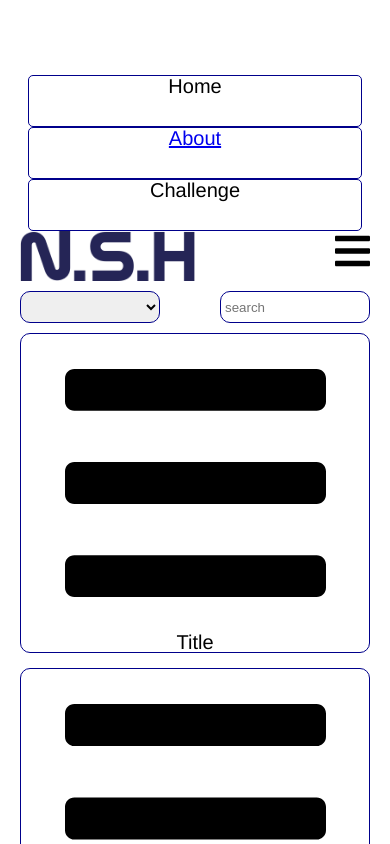
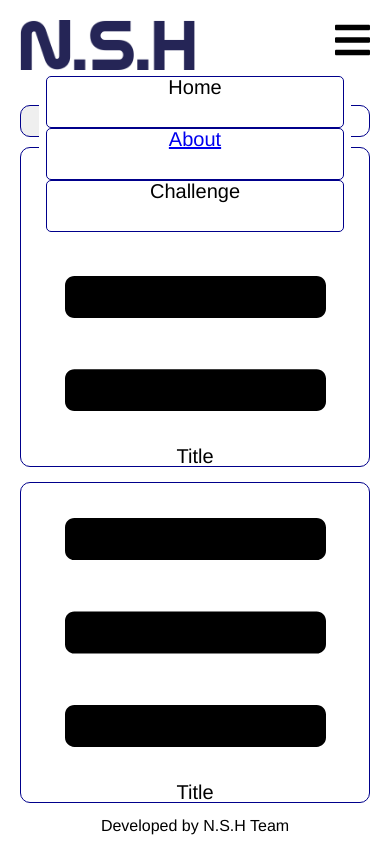
Before and after one commit to Group-Hacka/NASASPACEAPPS-n.s.h., a website: page src/index.html in a window 390 px wide. Both pictures are taken after a click on the element 352 px from the left and 45 px from the top of the page. Shown: the top 844 px of the page. Drawn offline with Linux system fonts and the light colour scheme.

Commit message:
menu fixo

```diff
--- a/src/index.html
+++ b/src/index.html
@@ -9,7 +9,7 @@
 </head>
 <body>
     <header class="header">
-        <div id="show-menu" class="menu-hidden style-menu">
+        <div id="show-menu" class="menu-hidden style-pages">
             <div class="pages">Home</div>
             <div class="pages"><a href="about.html">About</a></div>
             <div class="pages">Challenge</div>
@@ -18,7 +18,7 @@
             <img class="logo" src="60e04b406b927e17d854f5271d05db48.png" alt="logo-nsh">
             <div id="menu-bar" class="menu-bar" ><img src="bars-solid.svg" alt="menu"></div>
         </div>
-        <div class="menu-style">
+        <div class="menu-style margin-top-menu">
             <select class="select" name="" id=""></select>
             <input class="search" type="text" placeholder="search">
         </div>
--- a/src/styles/styles.css
+++ b/src/styles/styles.css
@@ -67,13 +67,20 @@
         display: flex;
     }
 
-    .style-menu {
+    .style-pages {
         flex-direction: column;
         width: 100%;
         z-index: 2;
         background-color: white;
         margin-top: 55px;
         align-self: center;
+        position: fixed;
+        width: 80%;
+        margin-top: 56px;
+    }
+
+    .margin-top-menu {
+        margin-top: 25px;
     }
 
     .pages {
```
